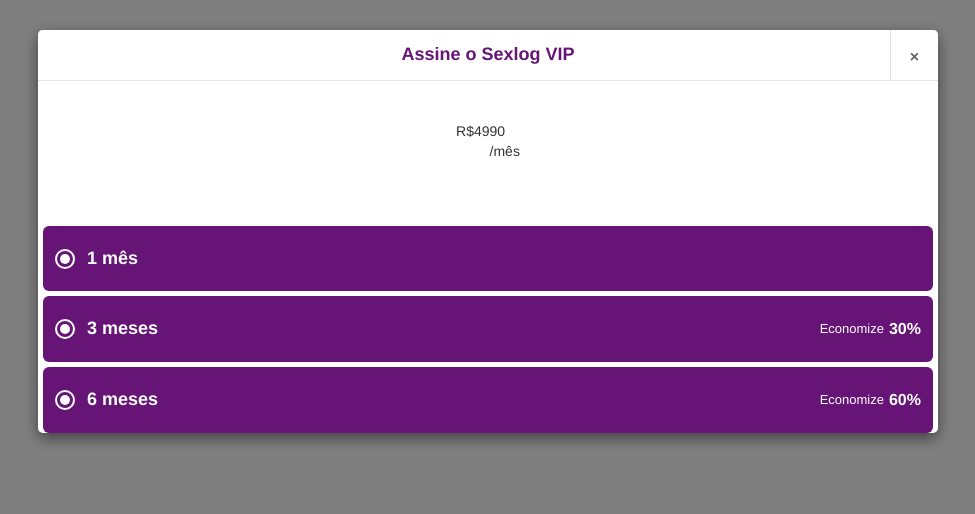
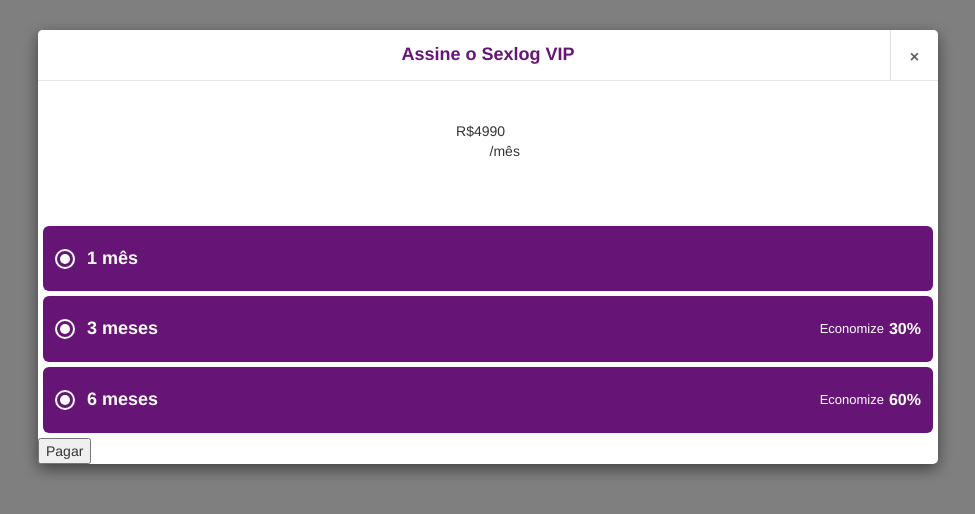
Before and after one commit to hjkuba/front-test, a React app: page / in a window 1280 px wide. Shown: the top 514 px of the page, without its empty margins (152-1127 px from the left). Built offline with nearby package versions, Linux system fonts and the light colour scheme.

Commit message:
Creating Footer component

```diff
--- a/src/App.js
+++ b/src/App.js
@@ -1,5 +1,5 @@
 import React, { Component } from 'react';
-import { SexLogModal, SexLogHeader, SexLogBody,
+import { SexLogModal, SexLogHeader, SexLogBody, SexLogFooter,
     PriceContainer, PlanOptionsContainer, PlanOption } from './components';
 
 class App extends Component {
@@ -23,6 +23,9 @@
                             <PlanOption name="6 meses" discount="Economize 60%"/>
                         </PlanOptionsContainer>
                     </SexLogBody>
+                    <SexLogFooter>
+                        <button>Pagar</button>
+                    </SexLogFooter>
                 </SexLogModal>
             </div>
         );
--- /dev/null
+++ b/src/components/SexLogFooter.js
@@ -0,0 +1,9 @@
+import React from 'react';
+
+const SexLogFooter = (props) => (
+    <div>
+        {props.children}
+    </div>
+);
+
+export default SexLogFooter;
--- a/src/components/index.js
+++ b/src/components/index.js
@@ -1,9 +1,10 @@
 import SexLogModal from './SexLogModal';
 import SexLogHeader from './SexLogHeader';
 import SexLogBody from './SexLogBody';
+import SexLogFooter from './SexLogFooter';
 import PriceContainer from './PriceContainer';
 import PlanOptionsContainer from './PlanOptionsContainer';
 import PlanOption from './PlanOption';
 
-export { SexLogModal, SexLogHeader, SexLogBody, PriceContainer,
-    PlanOptionsContainer, PlanOption };
+export { SexLogModal, SexLogHeader, SexLogBody, SexLogFooter,
+    PriceContainer, PlanOptionsContainer, PlanOption };
```
